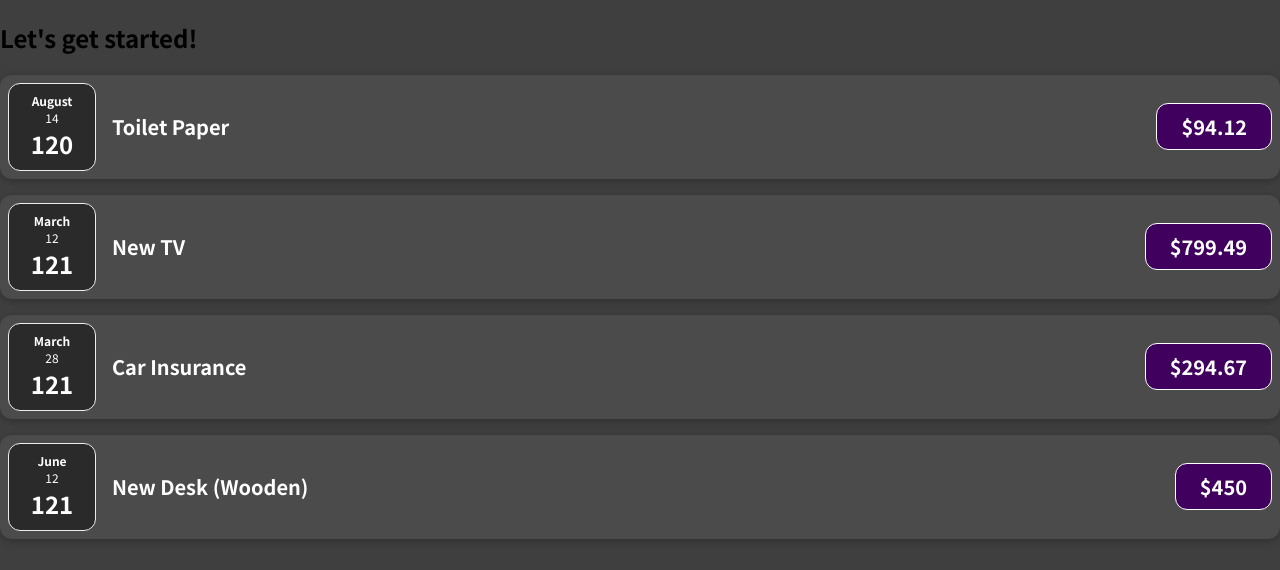
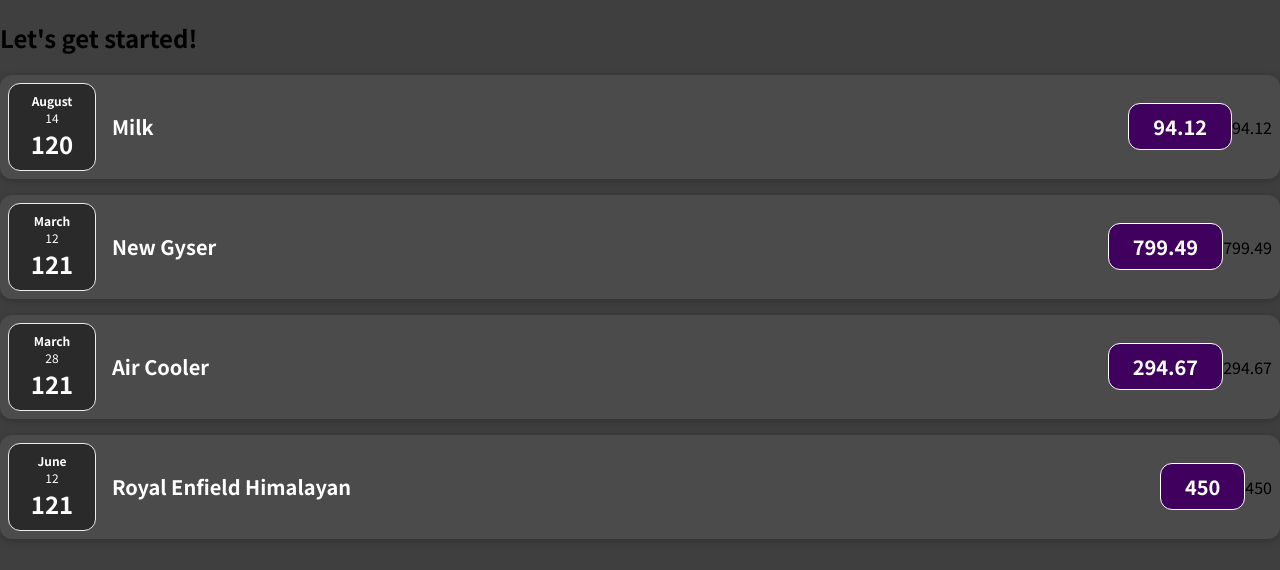
Before and after one commit to mayurpatil5953/expense-tracker, a JavaScript app: page / in a window 1280 px wide. Shown: the top 570 px of the page. Built offline with nearby package versions, Linux system fonts and the light colour scheme.

Commit message:
Update 2 files

```diff
--- a/src/App.js
+++ b/src/App.js
@@ -1,51 +1,57 @@
-import ExpenseItem from "./componets/ExpenseItem";
+// import NewExpenseItem from "./componets/NewExpenseItem";
+import NewExpenseItem from "./componets/NewExpenseItem";
 
 function App() {
-  const expensesData = [
+  const newExpensesData = [
     {
       id: "e1",
-      title: "Toilet Paper",
+      title: "Milk",
       amount: 94.12,
-      date: new Date(2020, 7, 14)
+      date: new Date(2020, 7, 14),
     },
-    { id: "e2", title: "New TV", amount: 799.49, date: new Date(2021, 2, 12) },
+    {
+      id: "e2",
+      title: "New Gyser",
+      amount: 799.49,
+      date: new Date(2021, 2, 12),
+    },
     {
       id: "e3",
-      title: "Car Insurance",
+      title: "Air Cooler",
       amount: 294.67,
-      date: new Date(2021, 2, 28)
+      date: new Date(2021, 2, 28),
     },
     {
       id: "e4",
-      title: "New Desk (Wooden)",
+      title: "Royal Enfield Himalayan",
       amount: 450,
-      date: new Date(2021, 5, 12)
-    }
+      date: new Date(2021, 5, 12),
+    },
   ];
 
   return (
     <div>
       <h2>Let's get started!</h2>
-      <ExpenseItem
-        title={expensesData[0].title}
-        amount={expensesData[0].amount}
-        date={expensesData[0].date}
-      ></ExpenseItem>
-      <ExpenseItem
-        title={expensesData[1].title}
-        amount={expensesData[1].amount}
-        date={expensesData[1].date}
-      ></ExpenseItem>
-      <ExpenseItem
-        title={expensesData[2].title}
-        amount={expensesData[2].amount}
-        date={expensesData[2].date}
-      ></ExpenseItem>
-      <ExpenseItem
-        title={expensesData[3].title}
-        amount={expensesData[3].amount}
-        date={expensesData[3].date}
-      ></ExpenseItem>
+      <NewExpenseItem
+        title={newExpensesData[0].title}
+        amount={newExpensesData[0].amount}
+        date={newExpensesData[0].date}
+      ></NewExpenseItem>
+      <NewExpenseItem
+        title={newExpensesData[1].title}
+        amount={newExpensesData[1].amount}
+        date={newExpensesData[1].date}
+      ></NewExpenseItem>
+      <NewExpenseItem
+        title={newExpensesData[2].title}
+        amount={newExpensesData[2].amount}
+        date={newExpensesData[2].date}
+      ></NewExpenseItem>
+      <NewExpenseItem
+        title={newExpensesData[3].title}
+        amount={newExpensesData[3].amount}
+        date={newExpensesData[3].date}
+      ></NewExpenseItem>
     </div>
   );
 }
--- /dev/null
+++ b/src/componets/NewExpenseItem.js
@@ -0,0 +1,19 @@
+import ExpenseDate from "./ExpenseDate";
+import "./ExpenseItem.css";
+
+function NewExpenseItem(props) {
+  return (
+    <div>
+      <div className="expense-item">
+        <ExpenseDate date={props.date} />
+        <div className="expense-item__description">
+          <h2>{props.title}</h2>
+          <div className="expense-item__price">{props.amount}</div>
+        </div>
+        <div>{props.amount}</div>
+      </div>
+    </div>
+  );
+}
+
+export default NewExpenseItem;
```
